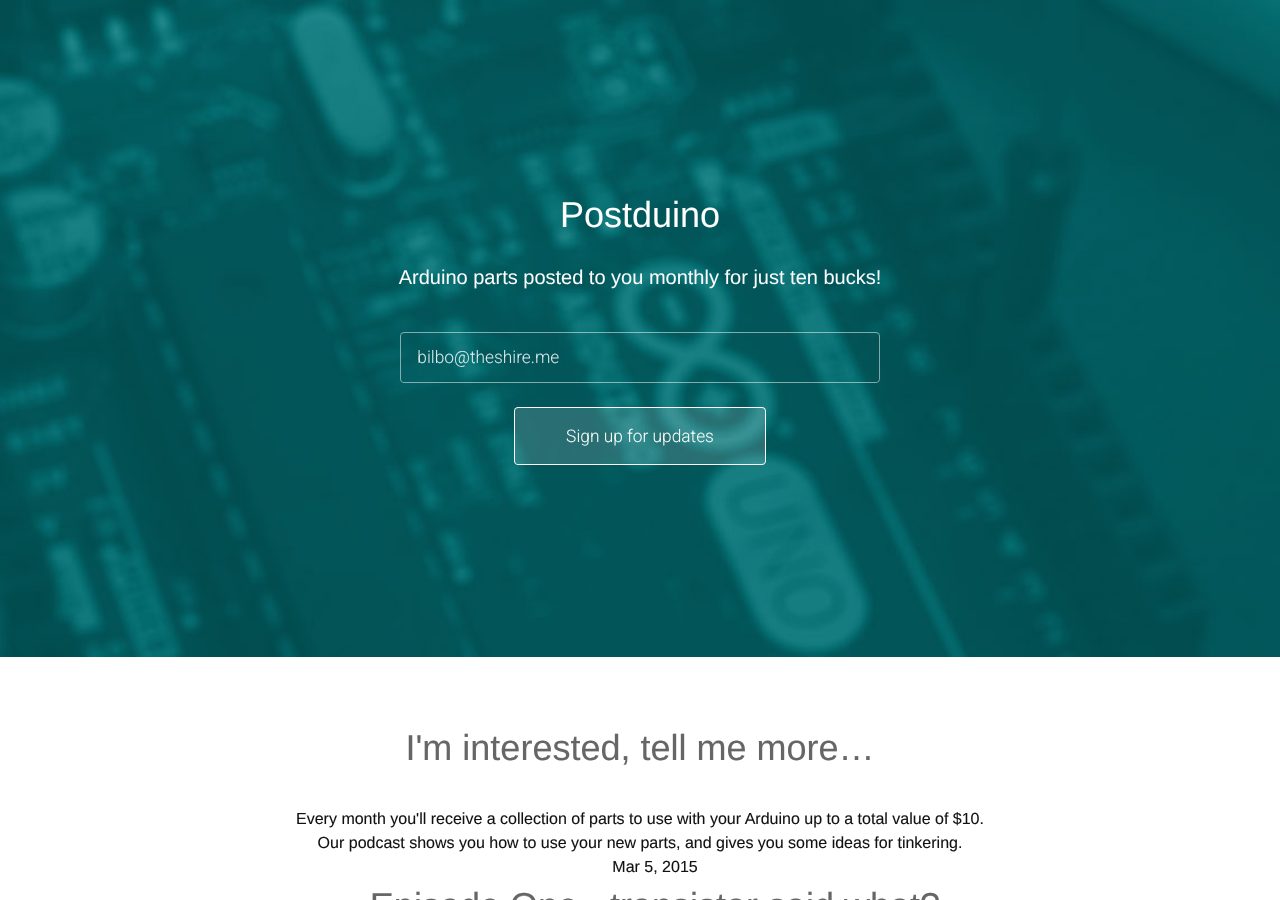
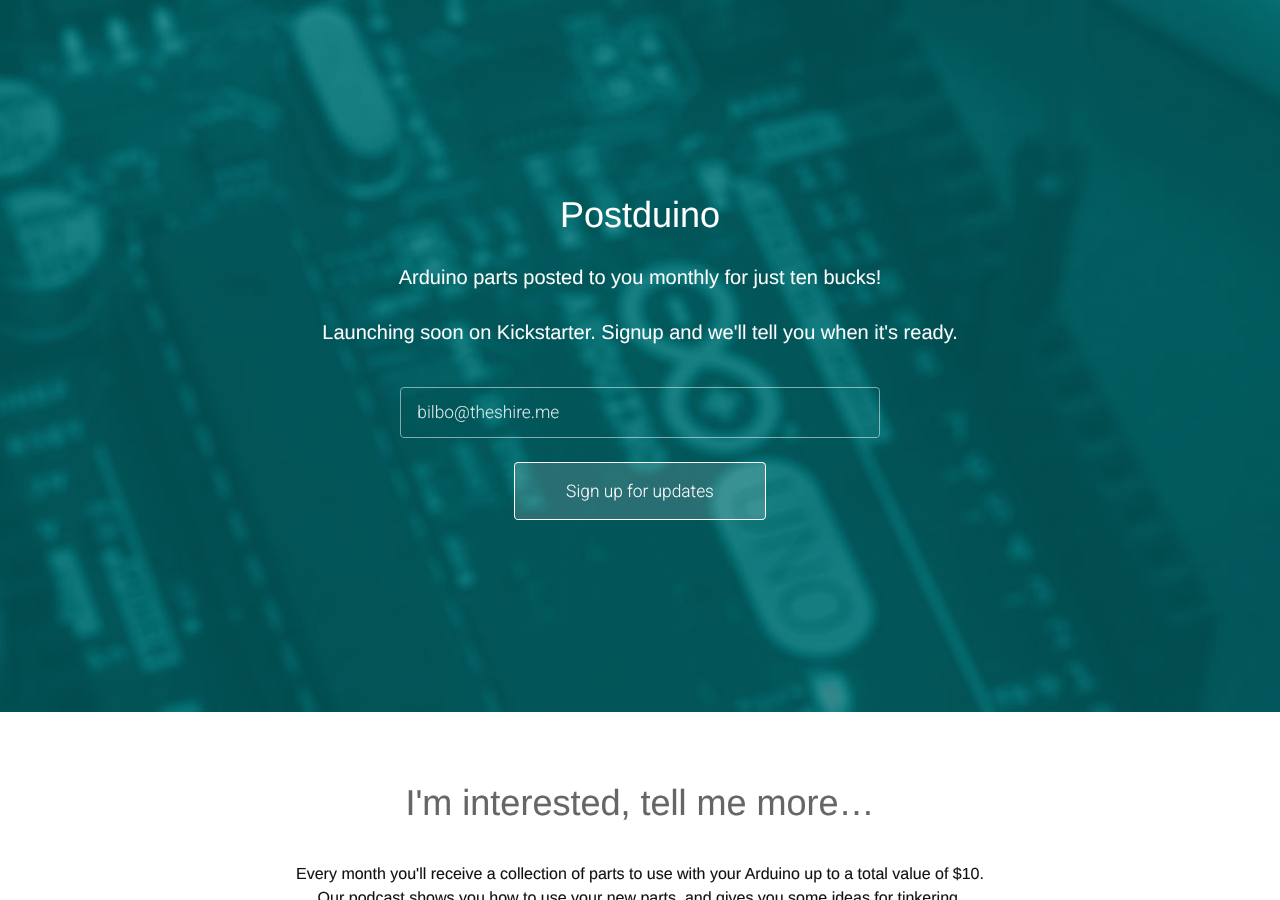
Before and after one commit to Postduino/postduino.github.io, a Jekyll site: the page built from index.html, in a window 1280 px wide and 900 px high. Built offline with Jekyll 4.4.1, drawn with Linux system fonts in a browser that asks for light colours.

Commit message:
Added Kickstarter heads up

```diff
--- a/_layouts/original.html
+++ b/_layouts/original.html
@@ -18,6 +18,7 @@
         <header>
           <h1>Postduino</h1>
           <p>Arduino parts posted to you monthly for just ten bucks!</p>
+          <p>Launching soon on Kickstarter. Signup and we'll tell you when it's ready.</p>
         </header>
         <footer>
 
```
